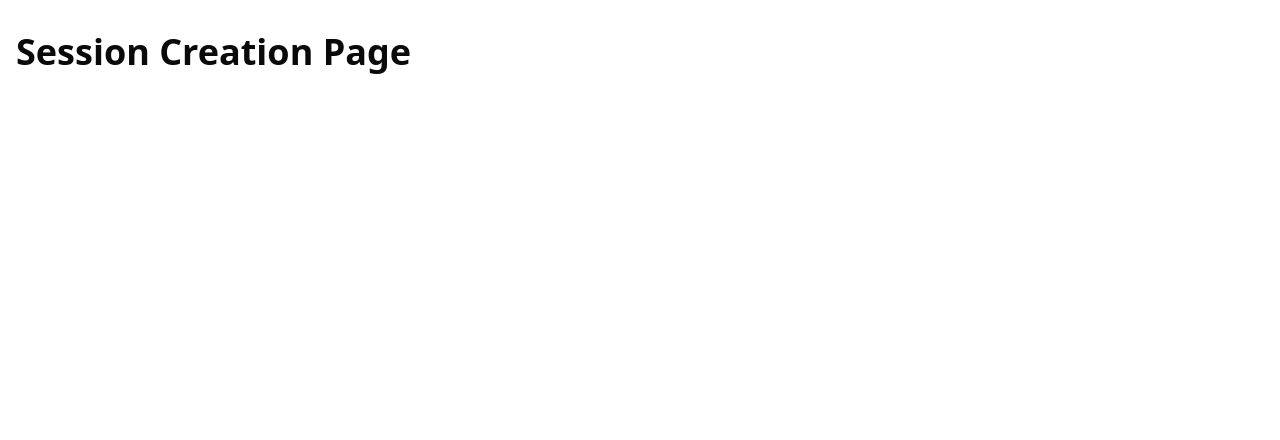
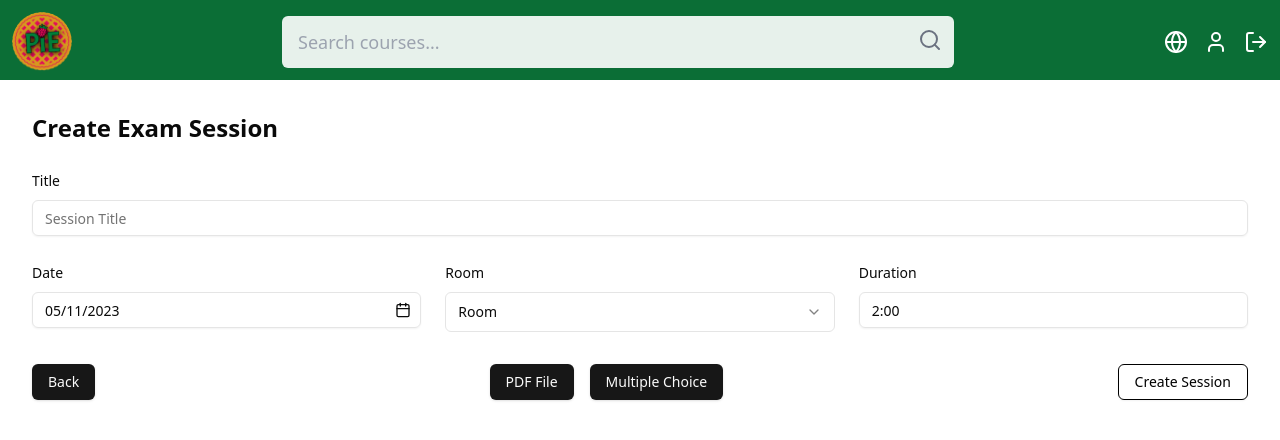
Before and after one commit to PortableIsolatedEnvironment/WebApp, a Next.js app in the folder webapp/: page /course/1/1/create_session in a window 1280 px wide. Shown: the top 440 px of the page. Built offline with nearby package versions, Linux system fonts and the light colour scheme.

Commit message:
Replication of Exam Creation to Session Creation

```diff
--- a/webapp/src/app/course/[course_id]/[exam_id]/create_session/page.js
+++ b/webapp/src/app/course/[course_id]/[exam_id]/create_session/page.js
@@ -1,8 +1,116 @@
+"use client"; // Next.js requer isto para usar useState e eventos no lado do cliente.
 
-export default async function SessionCreatePage({ params }) {
-    return (
-      <div className="container mx-auto px-4 py-8">
-        <h1 className="text-4xl font-bold">Session Creation Page</h1>
+import { useState } from "react";
+import { Calendar } from "lucide-react";
+import { Button } from "@/components/ui/button";
+import { Input } from "@/components/ui/input";
+import PopupButton from "@/components/ui/button-popup";
+import BackButton from "@/components/back-button";
+import { Select, SelectContent, SelectItem, SelectTrigger, SelectValue } from "@/components/ui/select";
+import Navbar from "@/components/navbar";
+
+export default function ExamCreation() {
+  const [title, setTitle] = useState("");
+  const [date, setDate] = useState("05/11/2023");
+  const [room, setRoom] = useState("");
+  const [duration, setDuration] = useState("2:00");
+
+  const handleSubmit = (e) => {
+    e.preventDefault();
+    console.log("Exam Created:", { title, date, room, duration });
+    alert("Exam successfully created!");
+  };
+
+  return (
+    <div className="min-h-screen bg-white">
+      {/* Navbar */}
+      <Navbar />
+
+      {/* Main Content */}
+      <main className="mx-auto max-w-7xl p-8">
+        <form onSubmit={handleSubmit} className="grid gap-6">
+          <h1 className="text-2xl font-semibold">Create Exam Session</h1>
+          {/* Título */}
+          <div className="space-y-2">
+            <label htmlFor="title" className="text-sm font-medium">
+              Title
+            </label>
+            <Input
+              id="title"
+              placeholder="Session Title"
+              value={title}
+              onChange={(e) => setTitle(e.target.value)}
+              required
+            />
+          </div>
+
+          {/* Data, Sala e Duração */}
+          <div className="grid gap-6 md:grid-cols-3">
+            {/* Data */}
+            <div className="space-y-2">
+              <label className="text-sm font-medium">Date</label>
+              <div className="relative">
+                <Input
+                  type="text"
+                  placeholder="DD/MM/YYYY"
+                  value={date}
+                  onChange={(e) => setDate(e.target.value)}
+                  required
+                />
+                <Button variant="ghost" size="icon" className="absolute right-0 top-0">
+                  <Calendar className="h-4 w-4" />
+                </Button>
+              </div>
+            </div>
+
+            {/* Sala */}
+            <div className="space-y-2">
+              <label className="text-sm font-medium">Room</label>
+              <Select onValueChange={setRoom}>
+                <SelectTrigger>
+                  <SelectValue placeholder="Room" />
+                </SelectTrigger>
+                <SelectContent>
+                  <SelectItem value="anf-iv">Anf. IV</SelectItem>
+                  <SelectItem value="anf-v">Anf. V</SelectItem>
+                  <SelectItem value="23.01.05">23.01.05</SelectItem>
+                  <SelectItem value="23.01.06">23.01.06</SelectItem>
+                  <SelectItem value="23.01.07">23.01.07</SelectItem>
+                </SelectContent>
+              </Select>
+            </div>
+
+            {/* Duração */}
+            <div className="space-y-2">
+              <label className="text-sm font-medium">Duration</label>
+              <Input
+                type="text"
+                placeholder="2:00"
+                value={duration}
+                onChange={(e) => setDuration(e.target.value)}
+                required
+              />
+            </div>
+          </div>
+        </form>
+
+        {/* Buttons Section */}
+        <div className="mt-8 flex justify-between items-center">
+          {/* Back Button */}
+          <BackButton />
+
+          {/* Upload Exam & New Button */}
+          <div className="flex gap-4">
+            <PopupButton buttonText="PDF File" title="Custom Title" content="This is a customizable pop-up!" />
+            <PopupButton buttonText="Multiple Choice" title="Custom Title" content="This is a customizable pop-up!" />
+          </div>
+
+          {/* Create Exam Button */}
+          <Button type="submit" variant="outline" className="bg-white text-black border border-black hover:bg-gray-100">
+            Create Session
+          </Button>
+        </div>
+      </main>
     </div>
-    );
-  }
+  );
+}
--- a/webapp/src/app/course/[course_id]/create_exam/page.js
+++ b/webapp/src/app/course/[course_id]/create_exam/page.js
@@ -28,6 +28,7 @@ export default function ExamCreation() {
 
       {/* Main Content */}
       <main className="mx-auto max-w-7xl p-8">
+        <h1 className="text-2xl font-semibold">Create Exam</h1>
         <form onSubmit={handleSubmit} className="grid gap-6">
           {/* Título */}
           <div className="space-y-2">
```
